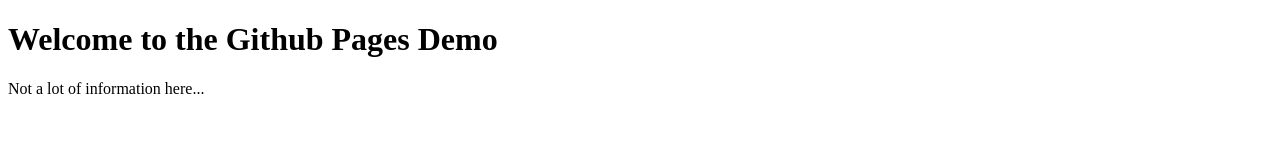
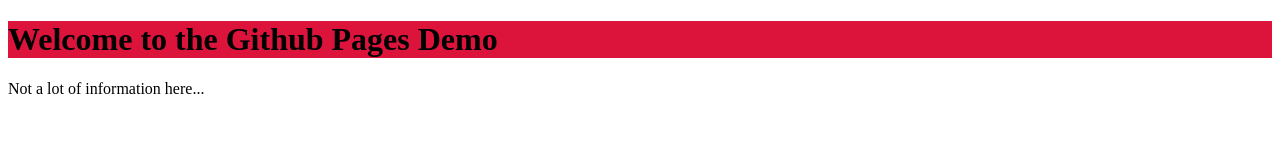
Before and after one commit to shibeknight/github-pages-demo, a plain HTML site: page index.html in a window 1280 px wide. Drawn offline with Linux system fonts and the light colour scheme.

Commit message:
added some styles

```diff
--- /dev/null
+++ b/assets/style.css
@@ -0,0 +1,3 @@
+.top-header{
+    background-color: crimson;
+}
--- a/index.html
+++ b/index.html
@@ -2,12 +2,13 @@
 <html lang="en">
 <head>
     <meta charset="UTF-8">
+    <link rel="stylesheet" href="./assets/style.css">
     <meta http-equiv="X-UA-Compatible" content="IE=edge">
     <meta name="viewport" content="width=device-width, initial-scale=1.0">
     <title>Github Pages Demo</title>
 </head>
 <body>
-    <h1>Welcome to the Github Pages Demo</h1>
+    <h1 class="top-header">Welcome to the Github Pages Demo</h1>
     <p>Not a lot of information here...</p>
 </body>
 </html>
```
